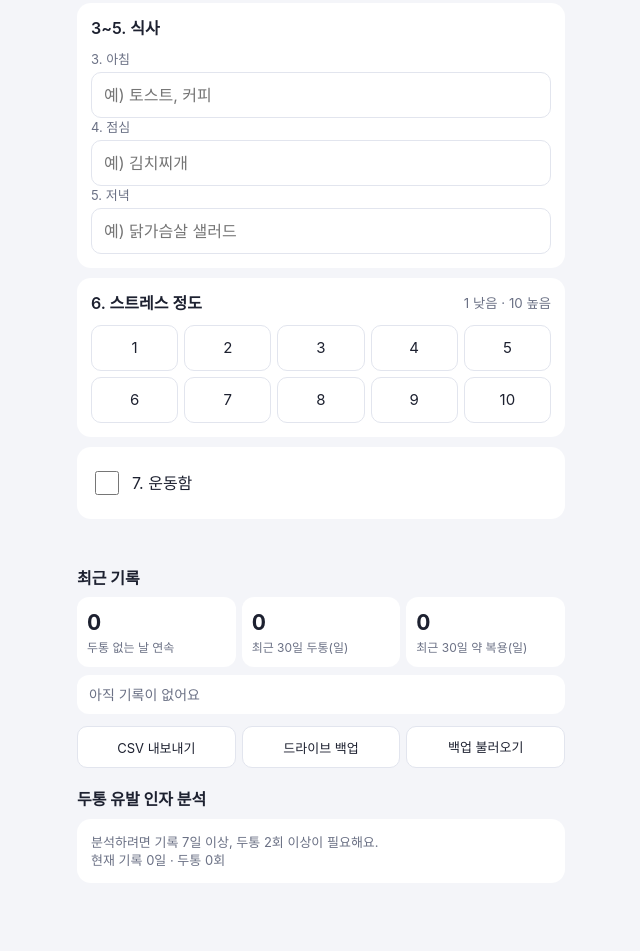
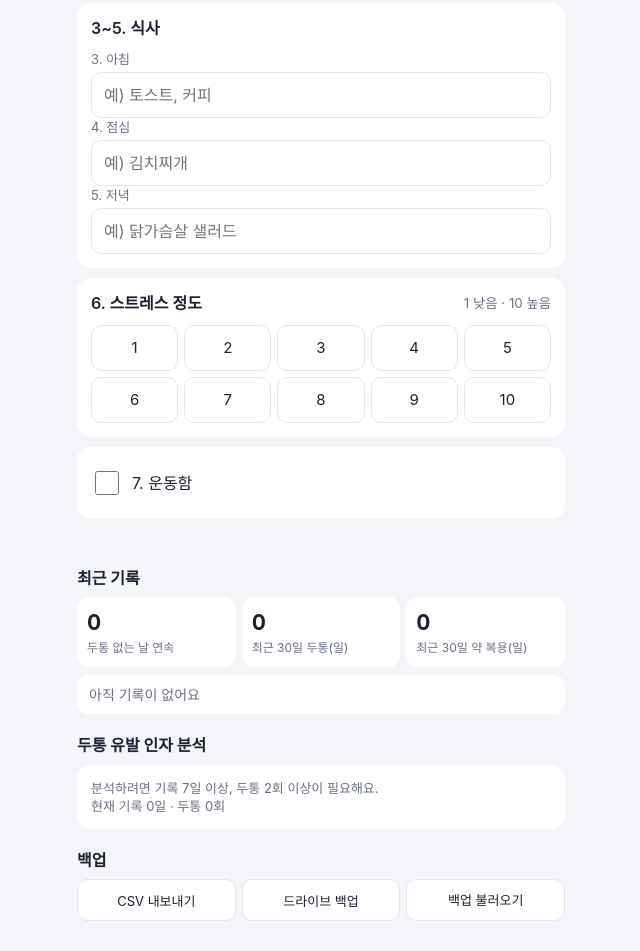
Before and after one commit to kindkirin-art/kindkirin, a plain HTML site: page headache-diary/index.html in a window 1280 px wide. Shown: the part 514-1465 px from the top of the page, without its empty margins (319-959 px from the left). Before the commit the page ends 1443 px from the top, so only its background shows below. Drawn offline with Linux system fonts and the light colour scheme.

Commit message:
Headache diary: move backup buttons to the bottom under analysis
Co-Authored-By: Claude Opus 5.5 <noreply@anthropic.com>
Claude-Session: https://claude.ai/code/session_016YbCYZbmbvRuX9h79TsLyj

```diff
--- a/headache-diary/index.html
+++ b/headache-diary/index.html
@@ -182,15 +182,16 @@
   <ul class="hist" id="hist"></ul>
   <button class="more" id="histMore" hidden></button>
 
-  <div class="tools">
+  <h2>두통 유발 인자 분석</h2>
+  <section class="card" id="analysis"></section>
+
+  <h2>백업</h2>
+  <div class="tools" style="margin-top:0">
     <button id="exportCsv">CSV 내보내기</button>
     <button id="exportJson">드라이브 백업</button>
     <label>백업 불러오기<input type="file" id="importJson" accept=".txt,.json,text/plain,application/json" hidden></label>
   </div>
   <p class="backup-info" id="backupInfo"></p>
-
-  <h2>두통 유발 인자 분석</h2>
-  <section class="card" id="analysis"></section>
 </main>
 
 <script>
```
